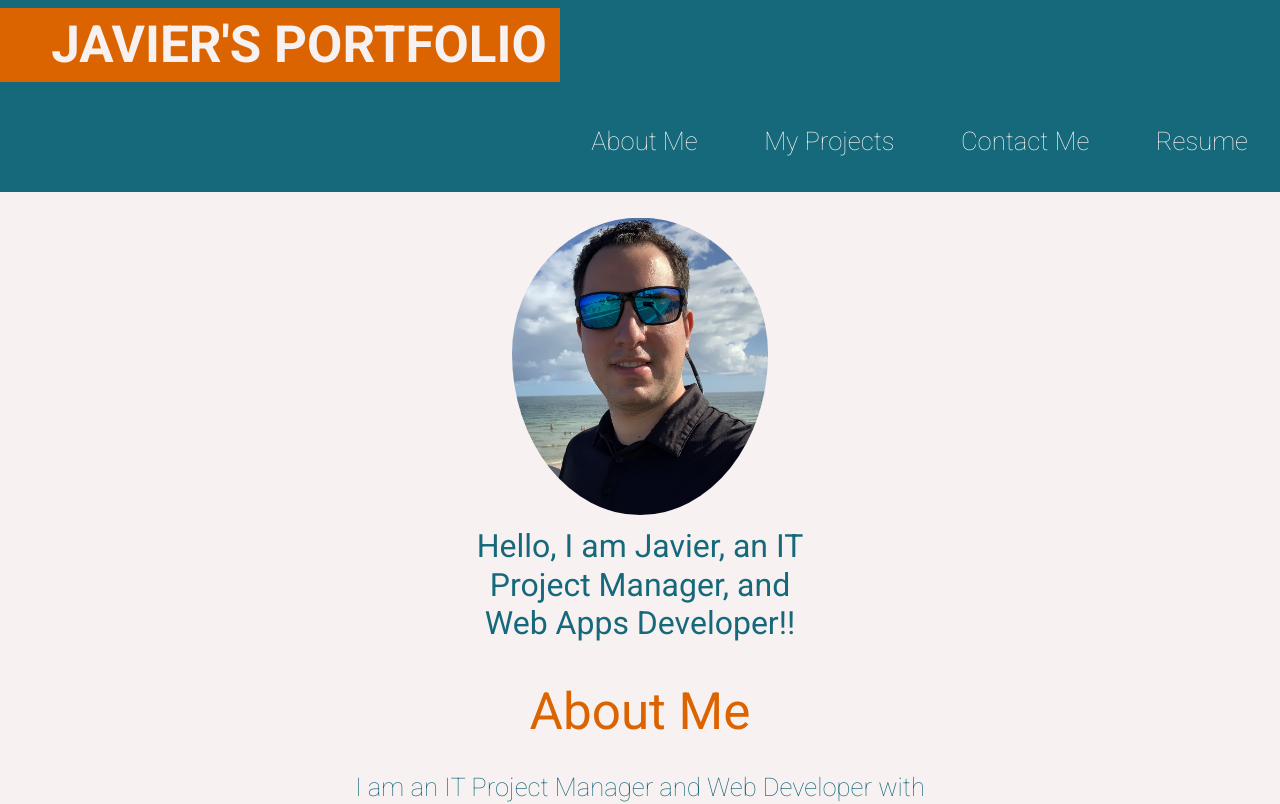
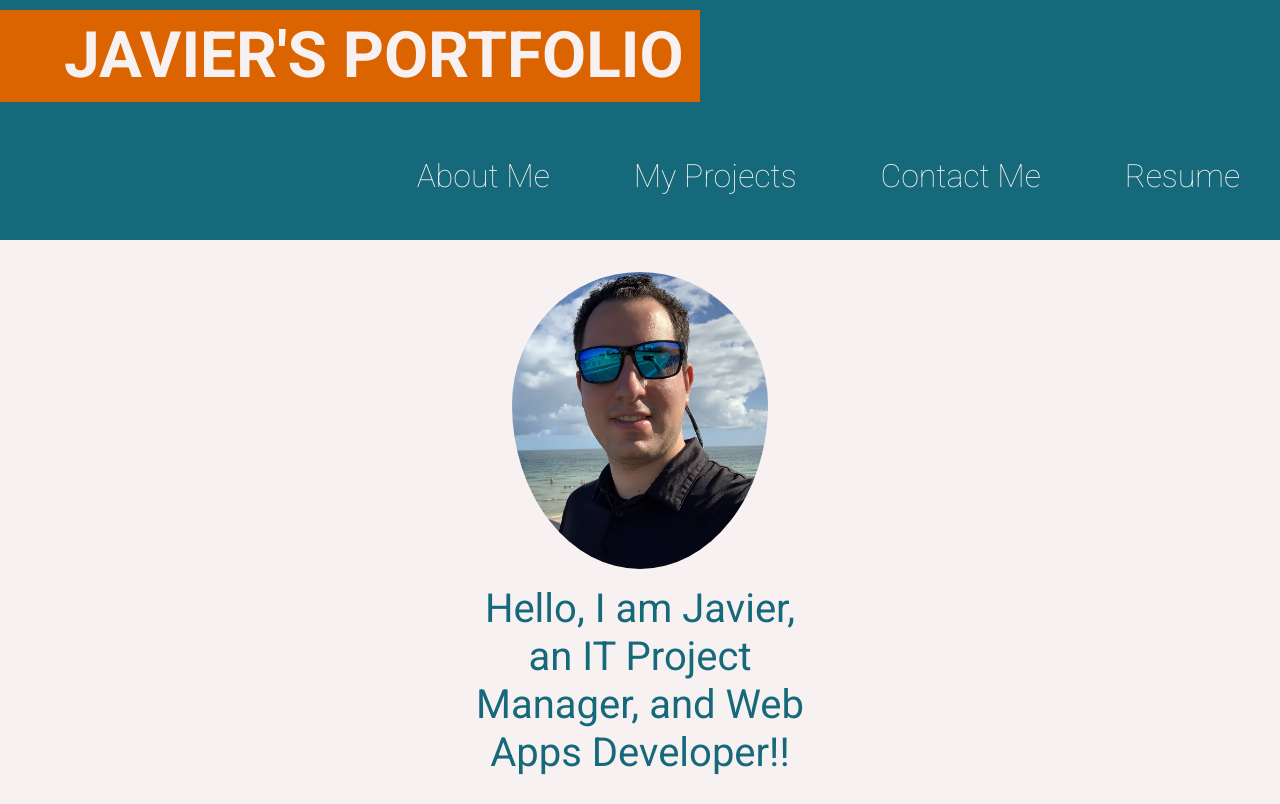
Before and after one commit to jlarrazabal/my-portfolio, a plain HTML site: page index.html in a window 1280 px wide. Shown: the top 804 px of the page. Drawn offline with nearby package versions, Linux system fonts and the light colour scheme.

Commit message:
6th Commit
Adjustments to styles.css and reset.css.

```diff
--- a/assets/css/reset.css
+++ b/assets/css/reset.css
@@ -1,21 +1,5 @@
 * {
-  font-family: 'Roboto', sans-serif;
-  font-size: 0.8rem;
   margin: 0;
   padding: 0;
   border: 0;
-  color: #16697a;
-  font-weight: lighter;
 }
-
-main {
-  background: #f8f1f1;
-}
-
-ul {
-  list-style: none;
-}
-
-a {
-  text-decoration: none;
-}
--- a/assets/css/styles.css
+++ b/assets/css/styles.css
@@ -7,6 +7,25 @@
 }
 
 /* General Styles */
+
+* {
+  font-family: 'Roboto', sans-serif;
+  font-size: 1rem;
+  margin: 0;
+  padding: 0;
+  border: 0;
+  color: var(--color2);
+  font-weight: lighter;
+}
+
+main {
+  background: var(--color4);
+}
+
+a {
+  text-decoration: none;
+}
+
 .title {
   padding: 2rem;
   width: 100%;
```
